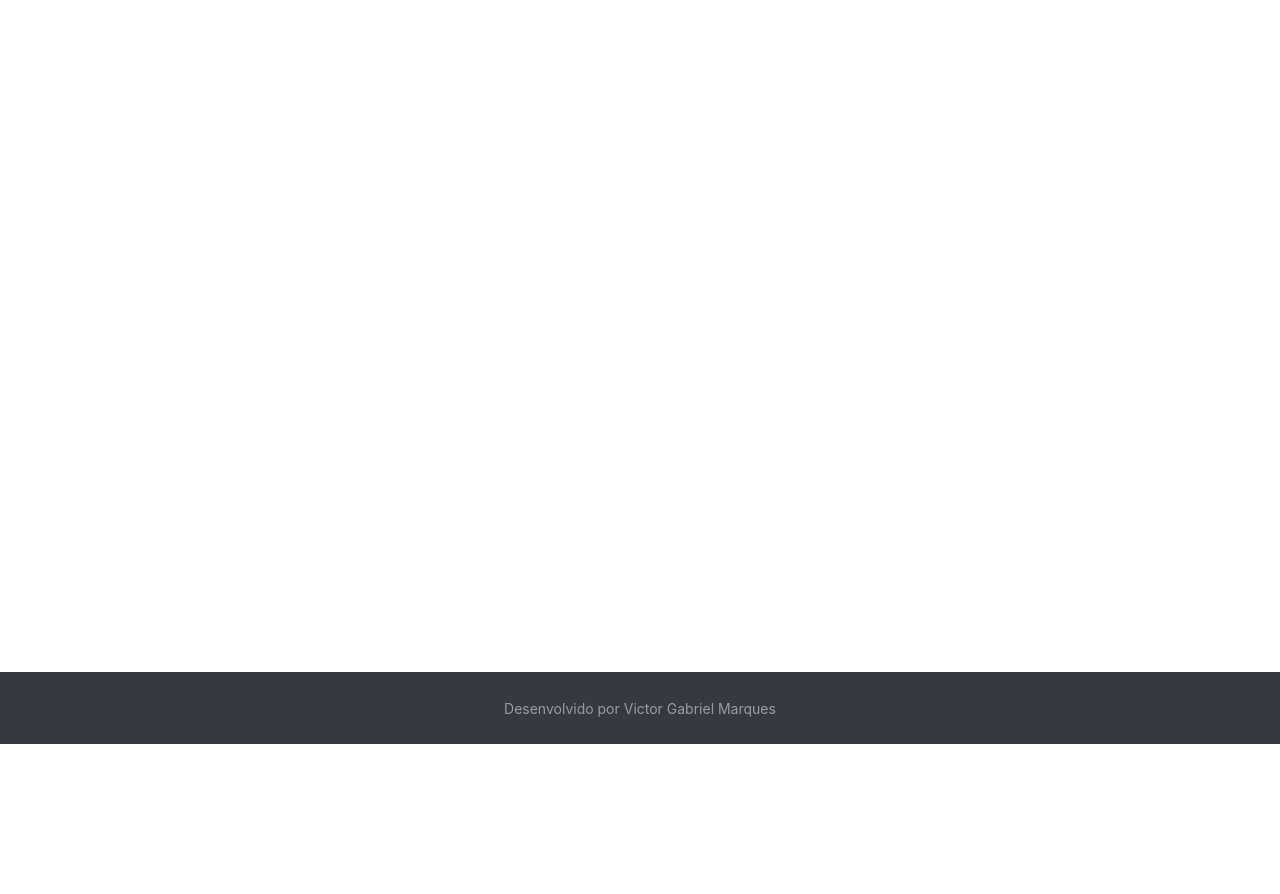
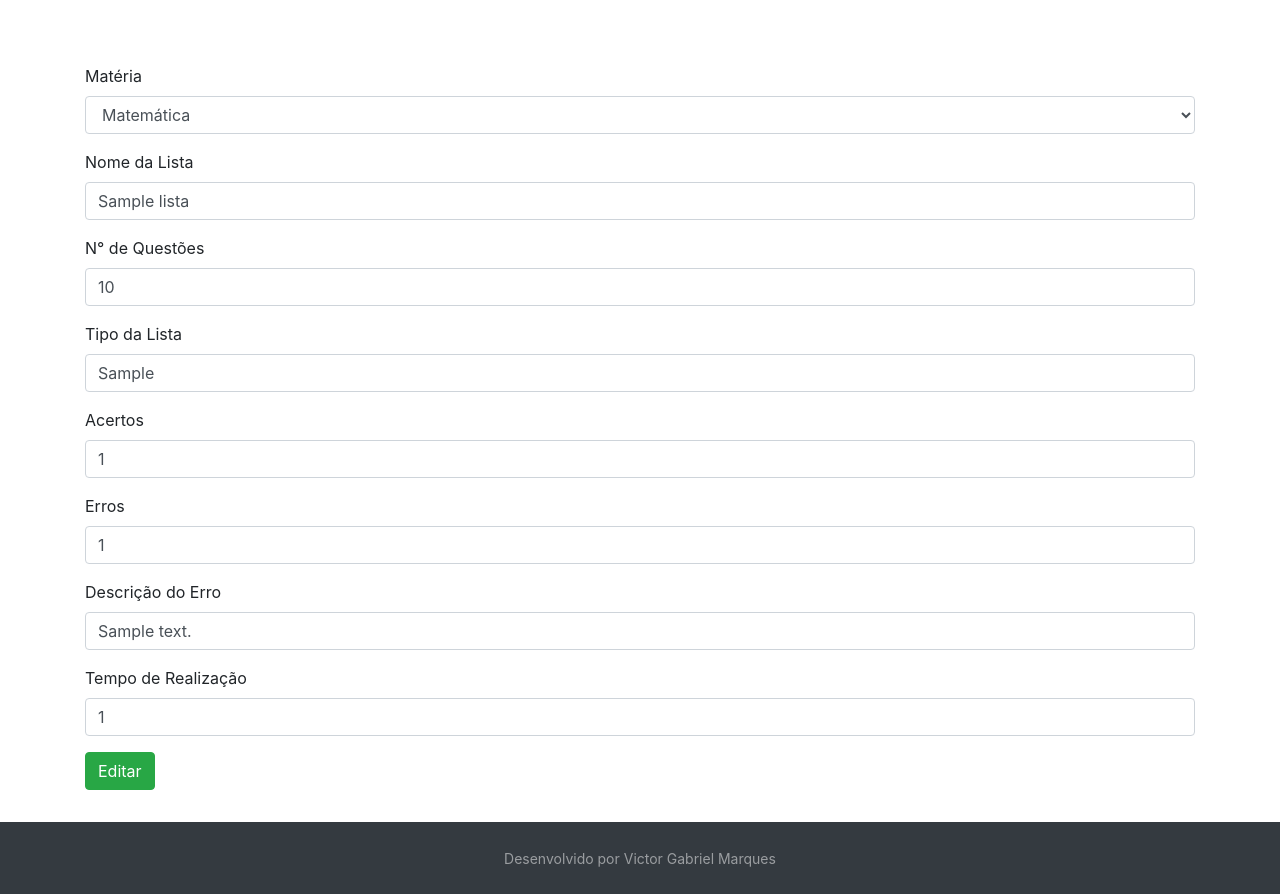
Before and after one commit to VictorGM01/controle_de_questoes, a Django app: page /editar/1 in a window 1280 px wide. Shown: the part 56-950 px from the top of the page. Before the commit the page ends 800 px from the top, so only its background shows below. Run offline with Django 4.2, Linux system fonts and the light colour scheme; tables that the repository leaves empty hold one stand-in row (values such as "Sample post").

Commit message:
Adiciona formulário de edição

```diff
--- a/erros_e_acertos/views.py
+++ b/erros_e_acertos/views.py
@@ -48,8 +48,10 @@ def detalhar_lista(request, id_lista):
 
 def editar_lista(request, id_lista):
     lista_a_editar = get_object_or_404(Lista, pk=id_lista)
+    materias = sorted(Materia.values)
     contexto = {
-        'lista': lista_a_editar
+        'lista': lista_a_editar,
+        'materias': materias
     }
 
     return render(request, 'acertos_e_erros/editar_lista.html', contexto)
--- a/templates/acertos_e_erros/editar_lista.html
+++ b/templates/acertos_e_erros/editar_lista.html
@@ -1,4 +1,46 @@
 {% extends 'base.html' %}
 {% block content %}
-
+    <form method="POST" action="">{% csrf_token %}
+        <div class="form-group">
+            <label for="exampleFormControlSelect1">Matéria</label>
+            <select name="materia" class="form-control" id="exampleFormControlSelect1" required>
+                <option selected value="{{ lista.materia }}">{{ lista.materia }}</option>
+                {% for materia in materias %}
+                    {% if materia != lista.materia %}
+                    <option value="{{ materia }}">{{ materia }}</option>
+                    {% else %}
+                    {% endif %}
+                {% endfor %}
+            </select>
+        </div>
+        <div class="form-group">
+            <label for="nome_lista">Nome da Lista</label>
+            <input name="nome_lista" class="form-control" type="text" placeholder="Ex.: Lista 1" value="{{ lista.nome_da_lista }}" required>
+        </div>
+        <div class="form-group">
+            <label for="quantidade_questoes">N° de Questões</label>
+            <input name="quantidade_questoes" class="form-control" type="number" value="{{ lista.quantidade_questoes }}" placeholder="Ex.: 30" required>
+        </div>
+        <div class="form-group">
+            <label for="tipo">Tipo da Lista</label>
+            <input name="tipo" class="form-control" type="text" placeholder="Ex.: Simulado" value="{{ lista.tipo }}" required>
+        </div>
+        <div class="form-group">
+            <label for="acertos">Acertos</label>
+            <input name="acertos" class="form-control" type="number" placeholder="Ex.: 16" value="{{ lista.acertos }}" required>
+        </div>
+        <div class="form-group">
+            <label for="erros">Erros</label>
+            <input name="erros" class="form-control" type="number" placeholder="Ex.: 14" value="{{ lista.erros }}" required>
+        </div>
+        <div class="form-group">
+            <label for="descricao">Descrição do Erro</label>
+            <input name="descricao" class="form-control" type="text" placeholder="Descreva seu(s) erro(s)" value="{{ lista.descricao_erros }}">
+        </div>
+        <div class="form-group">
+            <label for="time">Tempo de Realização</label>
+            <input name="time" class="form-control" type="number" placeholder="Ex.: 60 minutos" value="{{ lista.tempo_realizacao }}" required>
+        </div>
+        <button style="margin-bottom: 2rem" type="submit" class="btn btn-success">Editar</button>
+    </form>
 {% endblock %}
```
